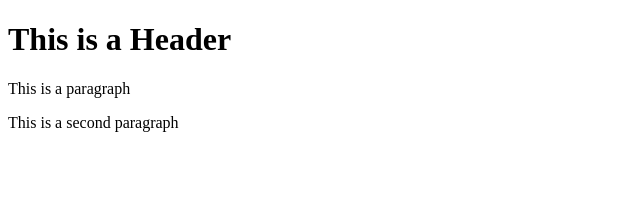
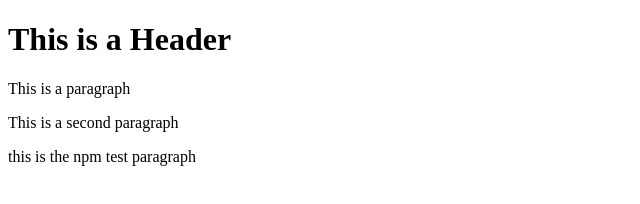
Before and after one commit to Ramirez-Christopher/git-test, a website: page index.html in a window 1280 px wide. Shown: the whole page, without its empty margins (0-640 px from the left). Drawn offline with Linux system fonts and the light colour scheme.

Commit message:
second commit

```diff
--- a/index.html
+++ b/index.html
@@ -6,5 +6,6 @@
         <h1>This is a Header</h1>
         <p>This is a paragraph</p>
         <p>This is a second paragraph</p>
+        <p>this is the npm test paragraph</p>
     </body>
 </html>
```
Also changed, not shown: package.json (added, +25 -0 lines), 2 other files.
